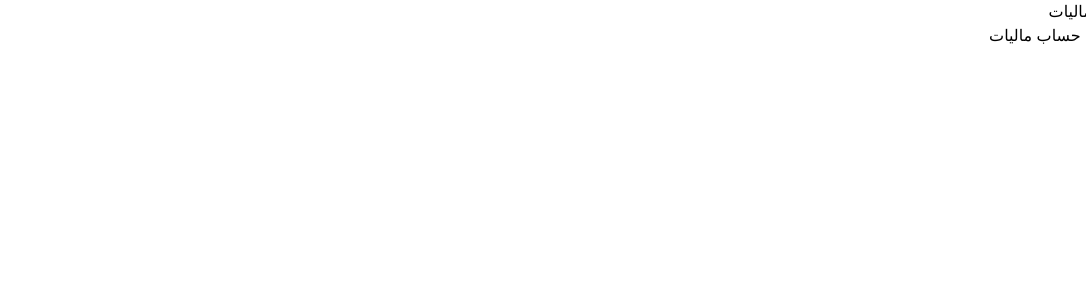
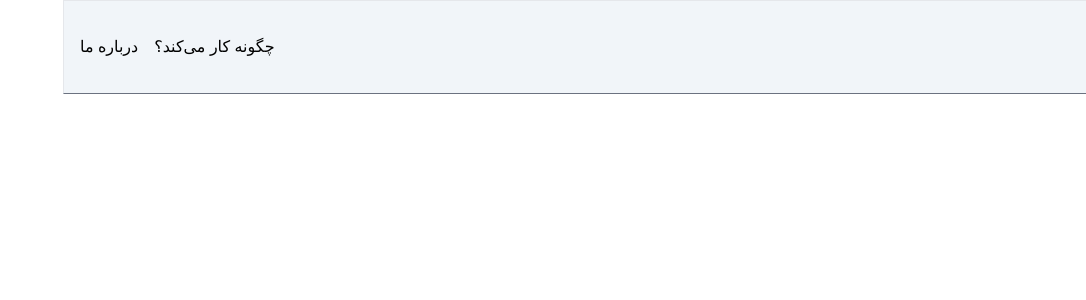
Before and after one commit to maryayi/tax-calculator, a React (Vite) app: page / in a window 1280 px wide. Shown: the top 300 px of the page, without its empty margins (194-1280 px from the left). Built offline with nearby package versions, Linux system fonts and the light colour scheme; a small style sheet from the web is missing.

Commit message:
feat: added layout and header

```diff
--- a/src/App.tsx
+++ b/src/App.tsx
@@ -1,10 +1,7 @@
+import Layout from './components/Layout';
+
 function App() {
-  return (
-    <div className="flex flex-col">
-      <header>سلام مالیات</header>
-      <main>ماشین حساب مالیات</main>
-    </div>
-  );
+  return <Layout>سلام</Layout>;
 }
 
 export default App;
--- /dev/null
+++ b/src/components/Header.tsx
@@ -0,0 +1,13 @@
+import HeaderLinks from './HeaderLinks';
+import HeaderTitle from './HeaderTitle';
+
+function Header() {
+  return (
+    <header className="flex bg-slate-100 p-4 border justify-between border-b-gray-500 border-solid">
+      <HeaderTitle subTitle="محاسبه مالیات بر درآمد">مالیات‌سنج</HeaderTitle>
+      <HeaderLinks />
+    </header>
+  );
+}
+
+export default Header;
--- /dev/null
+++ b/src/components/HeaderLinks.tsx
@@ -0,0 +1,10 @@
+function HeaderLinks() {
+  return (
+    <ul className="flex gap-4 list-none items-center">
+      <li className="cursor-pointer">چگونه کار می‌کند؟</li>
+      <li className="cursor-pointer">درباره ما</li>
+    </ul>
+  );
+}
+
+export default HeaderLinks;
--- /dev/null
+++ b/src/components/HeaderTitle.tsx
@@ -0,0 +1,17 @@
+import { PropsWithChildren } from 'react';
+
+function HeaderTitle({
+  children,
+  subTitle,
+}: PropsWithChildren<{ subTitle?: string }>) {
+  return (
+    <div className="flex flex-col gap-2">
+      <h1 className="text-3xl text-slate-800">{children}</h1>
+      {subTitle && (
+        <small className="text-xs text-center text-gray-500">{subTitle}</small>
+      )}
+    </div>
+  );
+}
+
+export default HeaderTitle;
--- /dev/null
+++ b/src/components/Layout.tsx
@@ -0,0 +1,13 @@
+import { PropsWithChildren } from 'react';
+import Header from './Header';
+
+function Layout({ children }: PropsWithChildren) {
+  return (
+    <>
+      <Header />
+      {children}
+    </>
+  );
+}
+
+export default Layout;
```
